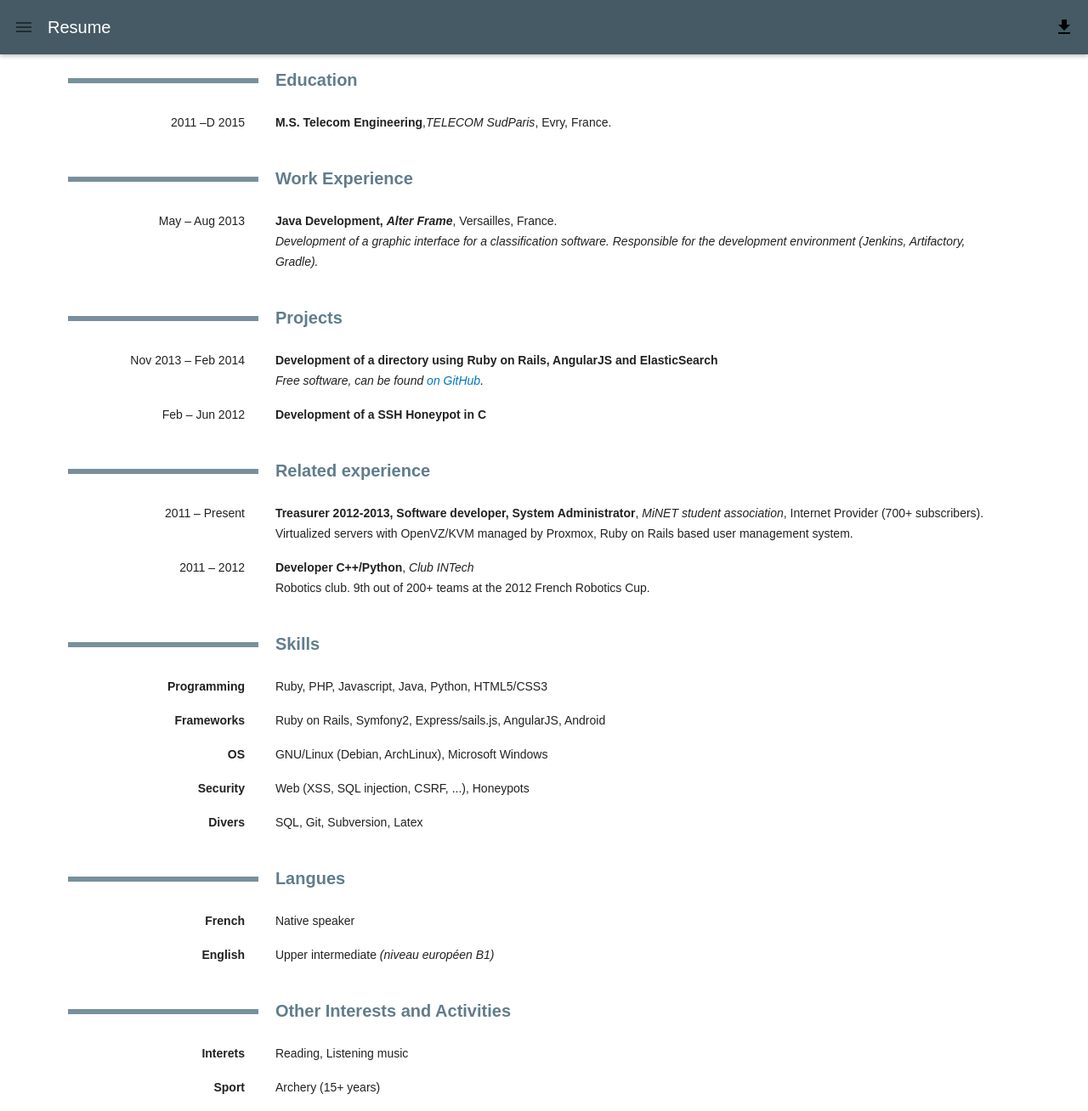
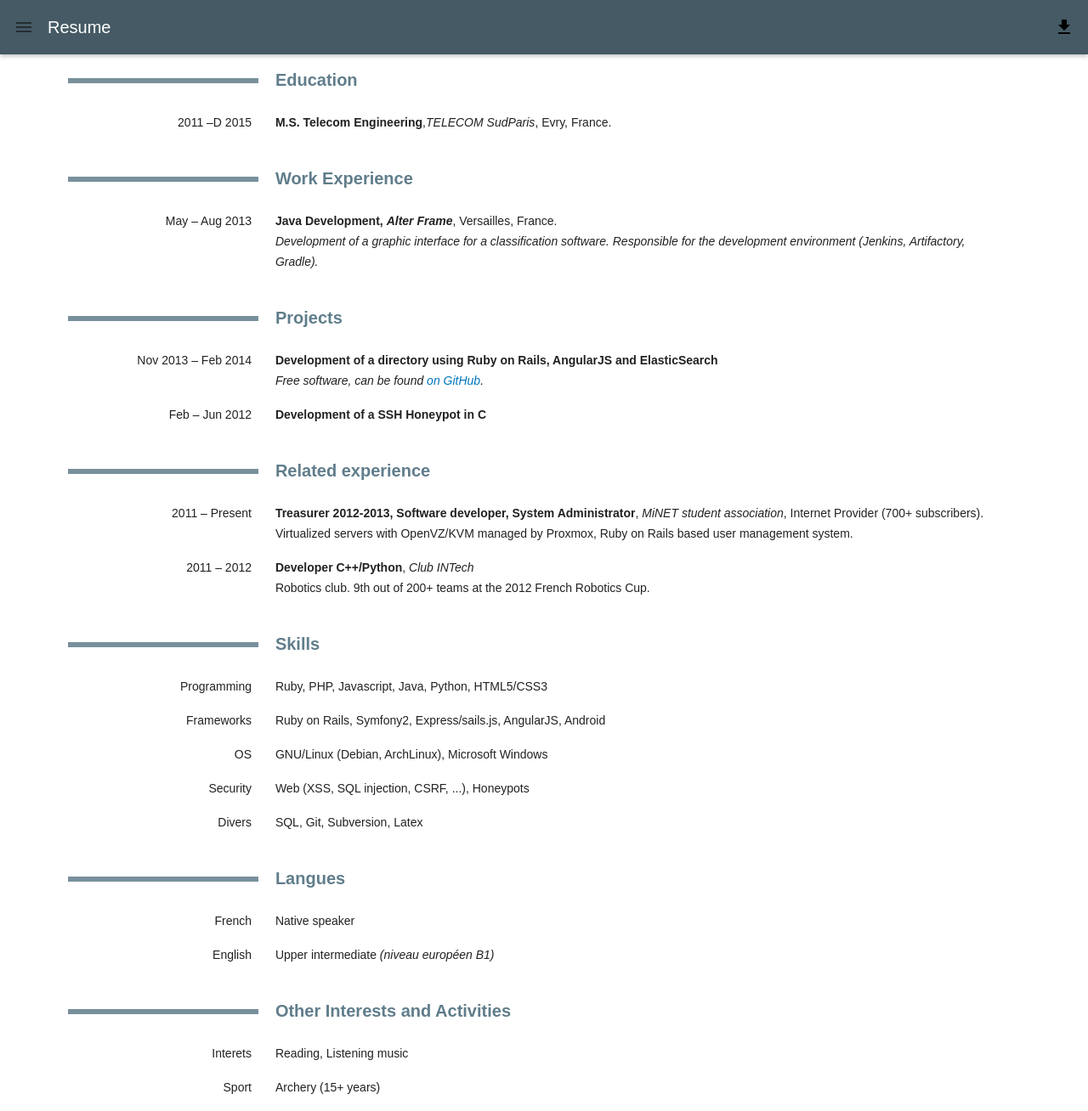
Before and after one commit to fmonniot/fmonniot.github.com, a Jekyll site: the page built from resume.html, in a window 1280 px wide and 1308 px high. Shown: the whole window at 85% size. Built offline with Jekyll 4.4.1, drawn with Linux system fonts in a browser that asks for light colours; some web fonts are replaced; Markdown is read by kramdown in place of the engine named in the settings.

Commit message:
Improve resume alignment

```diff
--- a/_sass/base.scss
+++ b/_sass/base.scss
@@ -340,10 +340,6 @@
 .cv {
   margin-bottom: 8px;
 
-  h3 {
-    margin: 0;
-  }
-
   p {
     margin-bottom: 0;
   }
@@ -355,10 +351,6 @@
   h2 {
     margin-top: 8px;
     margin-bottom: 24px;
-  }
-
-  &.skills, &.languages, &.interest {
-    .span2 { font-weight: 700; }
   }
 }
 
--- a/_sass/print.scss
+++ b/_sass/print.scss
@@ -1,4 +1,6 @@
 /// Styles only set in print
+
+strong { font-weight: 700; }
 
 body {
   text-indent: 0;
@@ -14,6 +16,8 @@
 }
 
 .vcard {
+  .url { color: $vcard-infos-color; }
+
   .fn a{
     color: $vcard-fn-color;
     font-size: 2em;
@@ -24,7 +28,7 @@
     color: $vcard-role-color;
     font-size: 1.3em;
   }
-  .adr, .tel, .email, .note {
+  .adr, .tel, .email, .note, .website {
     color: $vcard-infos-color;
     clear: right;
     float: right;
@@ -45,5 +49,15 @@
   box-shadow: none;
 }
 
+.cv {
+  .span2 { padding: 0; }
+  div { margin-bottom: 8px; }
+
+  header .span2 { margin-top: 12px + ($leading-subhead2 / 2); }
+  h2 { margin-top: 12px; margin-bottom: 4px; padding-top: 0; }
+
+  section { margin-bottom: 0; }
+}
+
 // No scroll on paper
 pre code { white-space: pre-wrap; }
--- a/_sass/tablet.scss
+++ b/_sass/tablet.scss
@@ -38,6 +38,7 @@
     display: inline-block;
     vertical-align: top;
     text-align: right;
+    padding: 0 8px;
   }
 
   .span10 {
```
Also changed, not shown: 1 other file.
